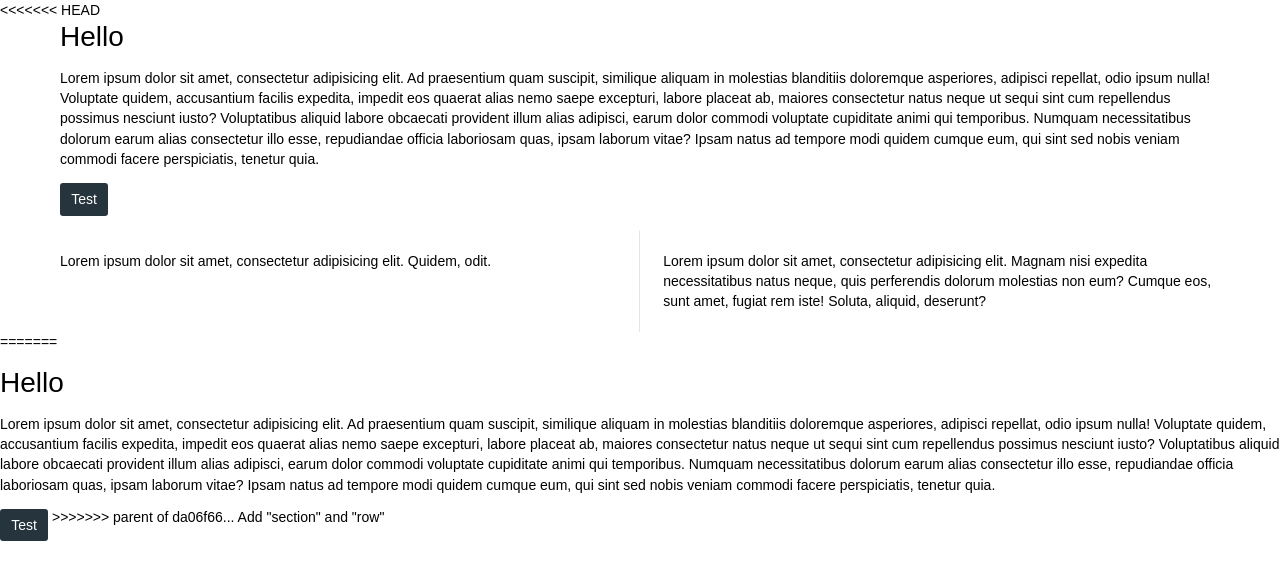
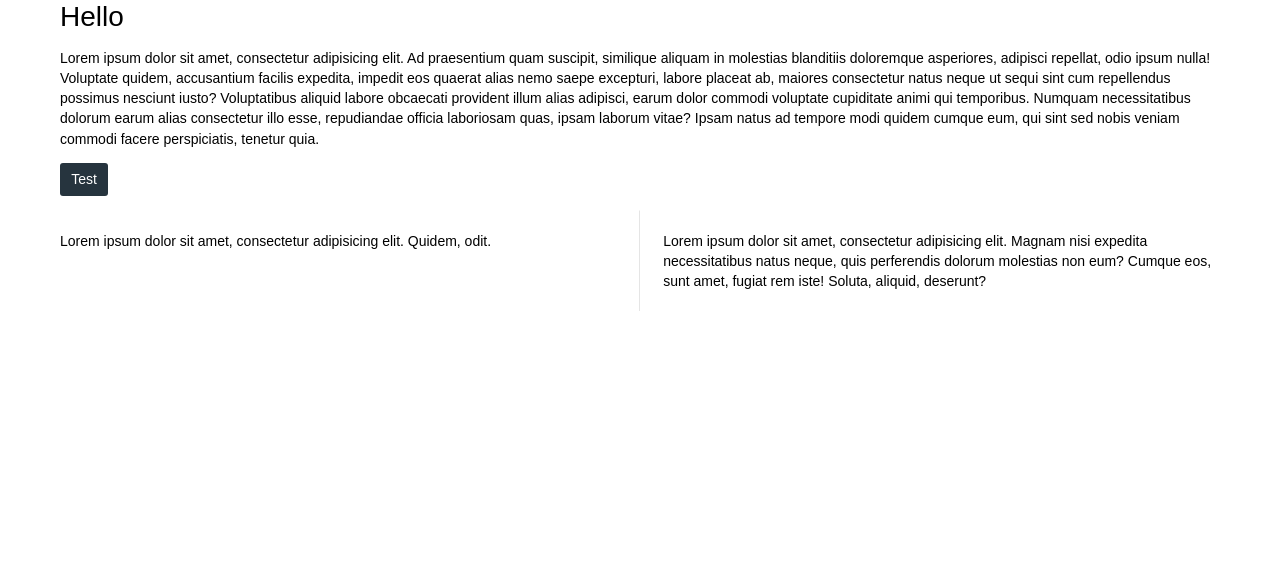
Before and after one commit to Yen0/amazium-test, a plain HTML site: page index.html in a window 1280 px wide. Drawn offline with Linux system fonts and the light colour scheme.

Commit message:
Revert "Revert "Add "section" and "row"""
This reverts commit 5aebbaf95da167433349f10afcfd9111e46bb303.

```diff
--- a/index.html
+++ b/index.html
@@ -8,7 +8,6 @@
 </head>
 
 <body>
-<<<<<<< HEAD
 	<!-- <div class="section"> -->
 	<div class="row">
     <h1>Hello</h1>
@@ -26,14 +25,6 @@
 
 </body>
 <!-- </div> -->
-=======
-
-    <h1>Hello</h1>
-    <p>Lorem ipsum dolor sit amet, consectetur adipisicing elit. Ad praesentium quam suscipit, similique aliquam in molestias blanditiis doloremque asperiores, adipisci repellat, odio ipsum nulla! Voluptate quidem, accusantium facilis expedita, impedit eos quaerat alias nemo saepe excepturi, labore placeat ab, maiores consectetur natus neque ut sequi sint cum repellendus possimus nesciunt iusto? Voluptatibus aliquid labore obcaecati provident illum alias adipisci, earum dolor commodi voluptate cupiditate animi qui temporibus. Numquam necessitatibus dolorum earum alias consectetur illo esse, repudiandae officia laboriosam quas, ipsam laborum vitae? Ipsam natus ad tempore modi quidem cumque eum, qui sint sed nobis veniam commodi facere perspiciatis, tenetur quia.</p>
-    <a href="#" class="btn btn--size-s">Test</a>
-</body>
-
->>>>>>> parent of da06f66... Add "section" and "row"
 
 <!-- LiveReload -->
 <script>
```
